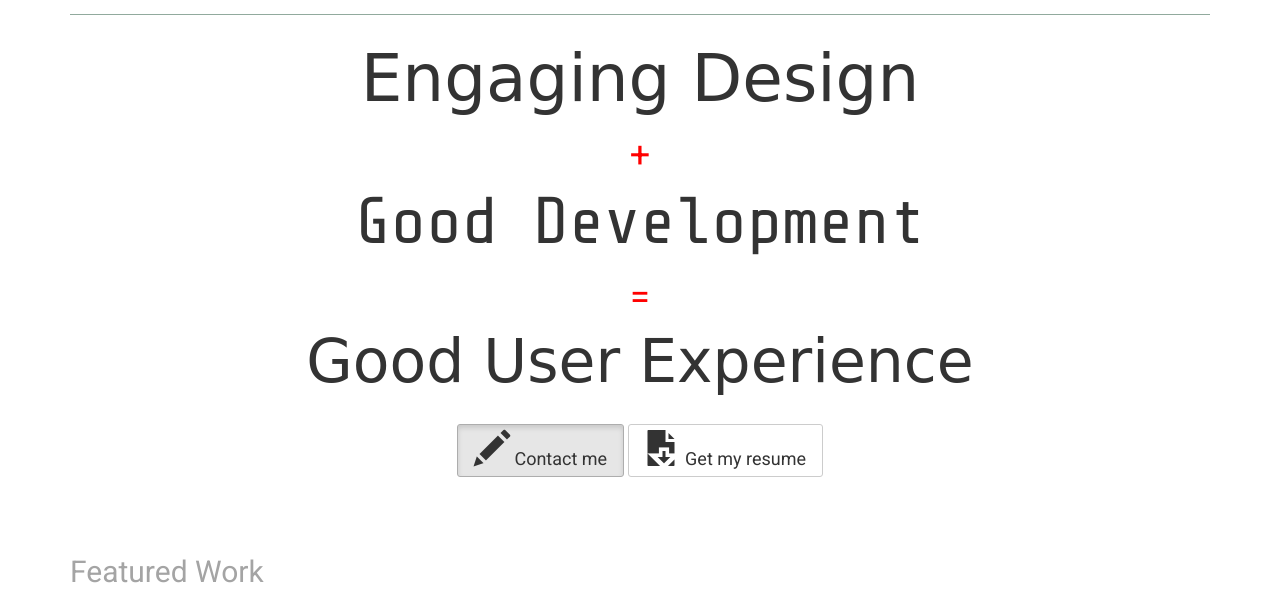
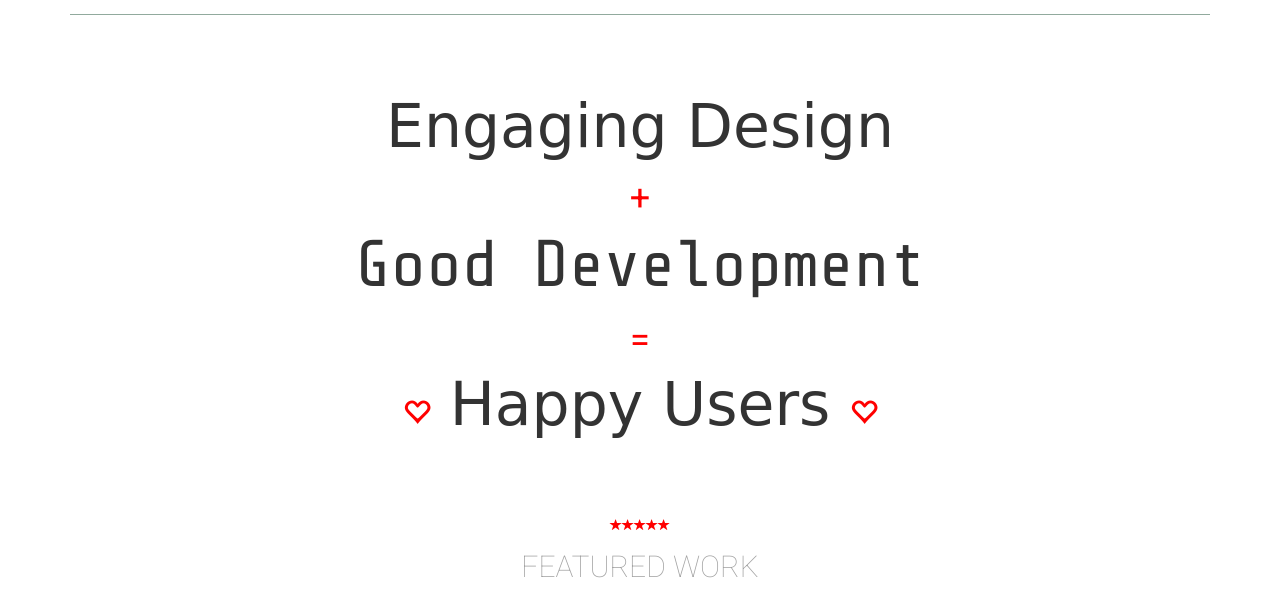
Before and after one commit to quilt9/P1_Portfolio-Site, a plain HTML site: page index.html in a window 1280 px wide. Shown: the part 116-711 px from the top of the page. Drawn offline with nearby package versions, Linux system fonts and the light colour scheme; a web font is replaced by a local one.

Commit message:
Adjust the layout mostly in the hero area and the featured title
Next stage is finishing the three pieces of work

```diff
--- a/css/main.css
+++ b/css/main.css
@@ -46,7 +46,7 @@ h4 {
 }
 
 .glyphicon {
-	font-size: 36px;
+	font-size: 28px;
 }
 
 
@@ -83,15 +83,19 @@ hr {
 .page-header {
 	display: table;
 	width: 100%;
-	height: 520px;
+	height: 500px;
 	border: 0;
 	margin: 0;
 	padding: 0;
 }
 
-hgroup {
+.heading {
+	display: table-row;
+	text-align: center;
+}
+
+.mast-head {
 	display: table-cell;
-	text-align: center;
 	vertical-align: middle;
 }
 
@@ -101,7 +105,7 @@ hgroup {
 
 h1.design {
 	font-family: 'Lily Script One', cursive;
-	font-size: 66px;
+	font-size: 60px;
 	margin: 0;
 }
 
@@ -117,17 +121,30 @@ h1.result {
 	margin: 0;
 }
 
-h1.symbol {
+h1.symbol, .glyphicon-heart-empty {
 	color: #ff0000;
 }
 
+h2.text-muted.text-thin {
+	text-align: center;
+	margin: 0 0 15px;
+}
 
 /* featured
 ---------------------------------------------------
 */
 
+.stars {
+	text-align: center;
+}
+
+.glyphicon-star {
+	color: #ff0000;
+	font-size: 12px;
+}
+
 section.featured {
-	padding: 0 0 15px;
+	padding: 15px 0;
 }
 
 .featured-content {
@@ -180,8 +197,7 @@ h4#myModalLabel.modal-title {
 
 @media screen and (min-width: 768px) {
 	.header-name.col-sm-6,
-	.header-name.col-md-6
-	{
+	.header-name.col-md-6 {
 		text-align: right;
 	}
 }
@@ -190,21 +206,26 @@ h4#myModalLabel.modal-title {
 	.header-name {
 		text-align: center;
 	}
+
 	.header-logo {
 		text-align: center;
 	}
+
 	h1.title-super {
 		font-size: 28px;
 		margin: 0;
 	}
+
 	.title-logo {
 		width: 50px;
 		height: 50px;
 		margin: 20px 0 10px;
 	}
+
 	.header-name h4 {
 		margin: 5px 0 10px;
 	}
+
 	.section-heading h2 {
 		font-size: 18px;
 		text-align: center;
@@ -216,4 +237,16 @@ h4#myModalLabel.modal-title {
 		width: 320px;
 		padding: 0;
 	}
+
+	.page-header {
+		height: 300px;
+	}
+
+  .mast-head h1 {
+  	font-size: 30px;
+  }
+
+  .glyphicon {
+		font-size: 14px;
+	}
 }
--- a/index.html
+++ b/index.html
@@ -7,7 +7,7 @@
 	<title>Helen Shiu BDes RGD | UI Design & Front-End Development | Toronto, Canada</title>
 	<link rel="stylesheet" href="css/bootstrap.min.css">
 	<link rel="stylesheet" href="css/main.css">
-	<link href='https://fonts.googleapis.com/css?family=Lily+Script+One|Glass+Antiqua|Share+Tech+Mono|Roboto:400,100' rel='stylesheet' type='text/css'>
+	<link href='https://fonts.googleapis.com/css?family=Lily+Script+One%7CGlass+Antiqua%7CShare+Tech+Mono%7CRoboto:400,100' rel='stylesheet' type='text/css'>
 	<link rel="stylesheet" href="https://maxcdn.bootstrapcdn.com/font-awesome/4.4.0/css/font-awesome.min.css">
 	<script type="text/javascript" src="js/bootstrap.min.js"></script>
 
@@ -30,29 +30,24 @@
 			</div><!--/.rule-->
 			<div class="hero row">
 				<div class="page-header col-md-12">
-					<hgroup>
+					<div class="heading">
 						<div class="mast-head">
 						<h1 class="design">Engaging Design</h1>
 						<h1 class="symbol">+</h1>
 						<h1 class="develop">Good Development</h1>
 						<h1 class="symbol">=</h1>
-						<h1 class="result">Good User Experience</h1>
+						<h1 class="result"><span class="glyphicon glyphicon-heart-empty"></span> Happy Users <span class="glyphicon glyphicon-heart-empty"></span></h1>
 						</div><!--/.mast-head-->
-						<div class="cta">
-							<a href="#" class="btn btn-default btn-lg active" role="button">
-  <span class="glyphicon glyphicon-pencil" aria-hidden="true"></span> Contact me
-</a>
-							<button type="button" class="btn btn-default btn-lg">
-  <span class="glyphicon glyphicon-save-file" aria-hidden="true"></span> Get my resume
-</button>
-						</div>
-					</hgroup>
+					</div><!--/.heading-->
 				</div><!--/.page-header-->
 			</div><!--/.hero-->
+			<div class="stars row">
+				<span class="glyphicon glyphicon-star"></span><span class="glyphicon glyphicon-star"></span><span class="glyphicon glyphicon-star"></span><span class="glyphicon glyphicon-star"></span><span class="glyphicon glyphicon-star"></span>
+			</div>
 		<section class="featured">
-			<div class="section-heading row">
+			<div class="section-heading row text-uppercase">
 				<div class="col-md-12">
-					<h2 class="text-muted">Featured Work</h2>
+					<h2 class="text-muted text-thin">Featured Work</h2>
 				</div><!--col-md-12-->
 			</div><!--/.section-heading-->
 			<div class="featured-content-group row text-center">
```
